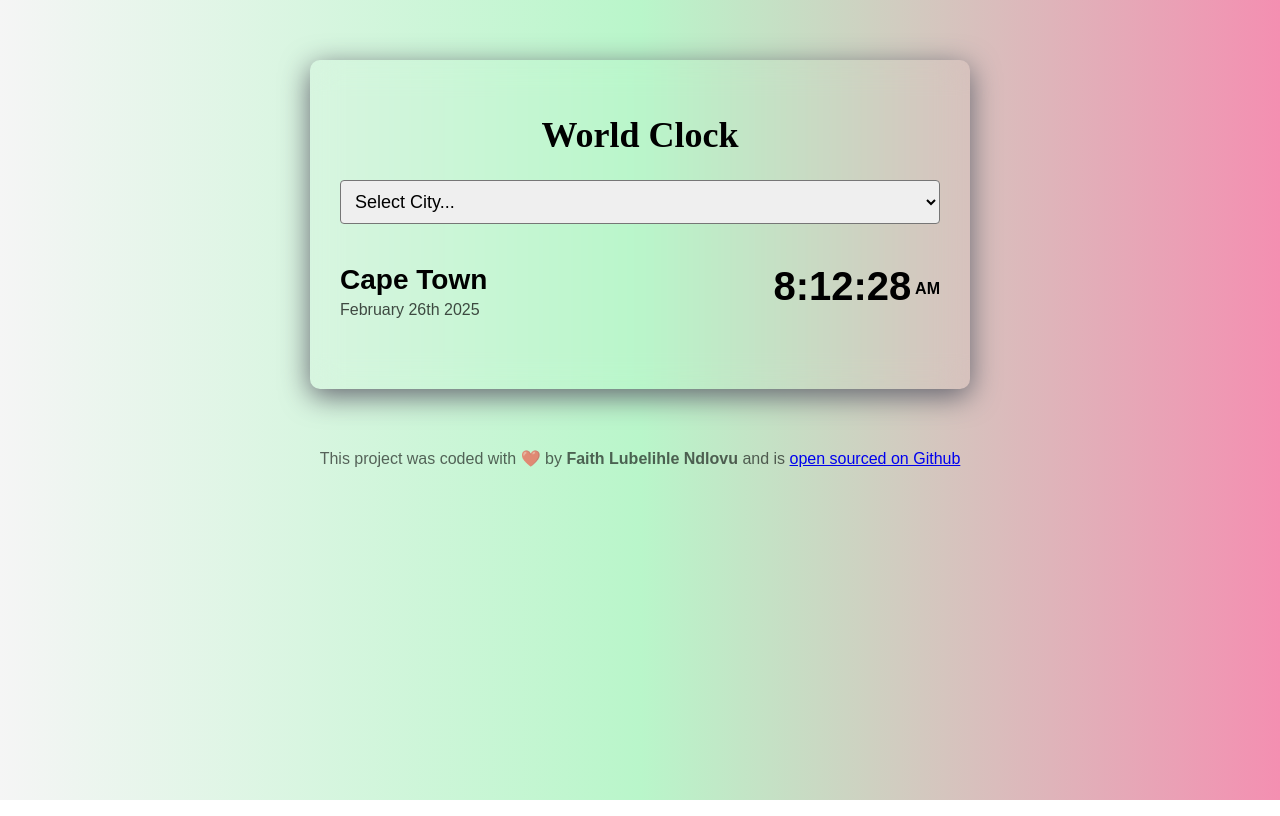
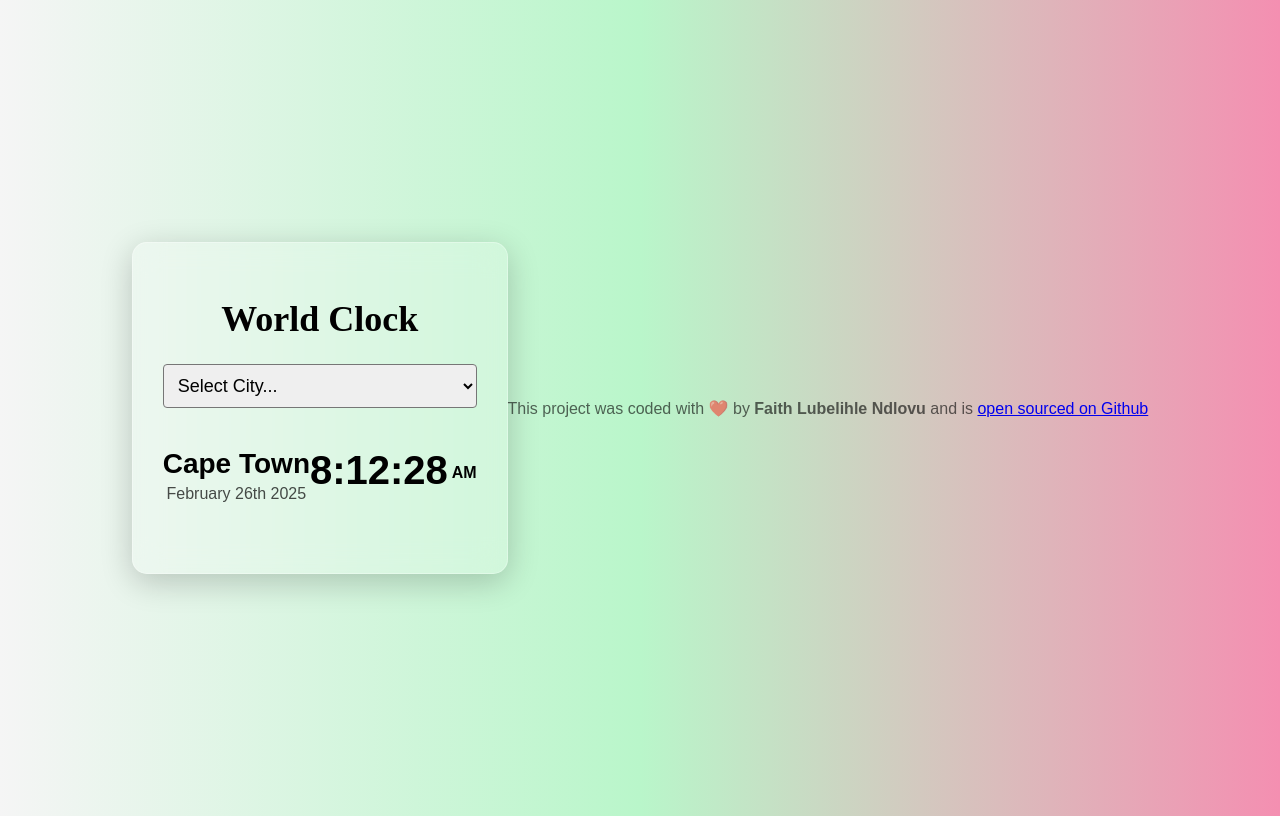
Before and after one commit to faithndlovu/world-clock, a plain HTML site: page index.html in a window 1280 px wide. Drawn offline with nearby package versions, Linux system fonts and the light colour scheme.

Commit message:
Update styles.css

```diff
--- a/CSS/styles.css
+++ b/CSS/styles.css
@@ -1,17 +1,24 @@
-body{
+body {
     background: linear-gradient(to right, #F5F5F5, #B9F6CA, #F48FB1);
     font-family: sans-serif;
+    height: 100vh;
+    display: flex;
+    justify-content: center;
+    align-items: center;
 }
-.container{
+
+.container {
     max-width: 600px;
-    margin: 60px auto;
     padding: 30px;
-    box-shadow:rgba(100, 100, 111, 02) 0px 7px 29px 0px;
-     border-radius: 10px;
-    background-color: (#CBEFEC);
-    backdrop-filter: blur(15px);
+    border-radius: 15px;
+    background: rgba(255, 255, 255, 0.2); /* Semi-transparent */
+    backdrop-filter: blur(15px); /* Blur effect */
     -webkit-backdrop-filter: blur(15px);
+    box-shadow: 0 8px 32px rgba(0, 0, 0, 0.2); /* Soft shadow */
+    border: 1px solid rgba(255, 255, 255, 0.3); /* Subtle border */
+    text-align: center;
 }
+
 
 .city{
     display: flex;
```
